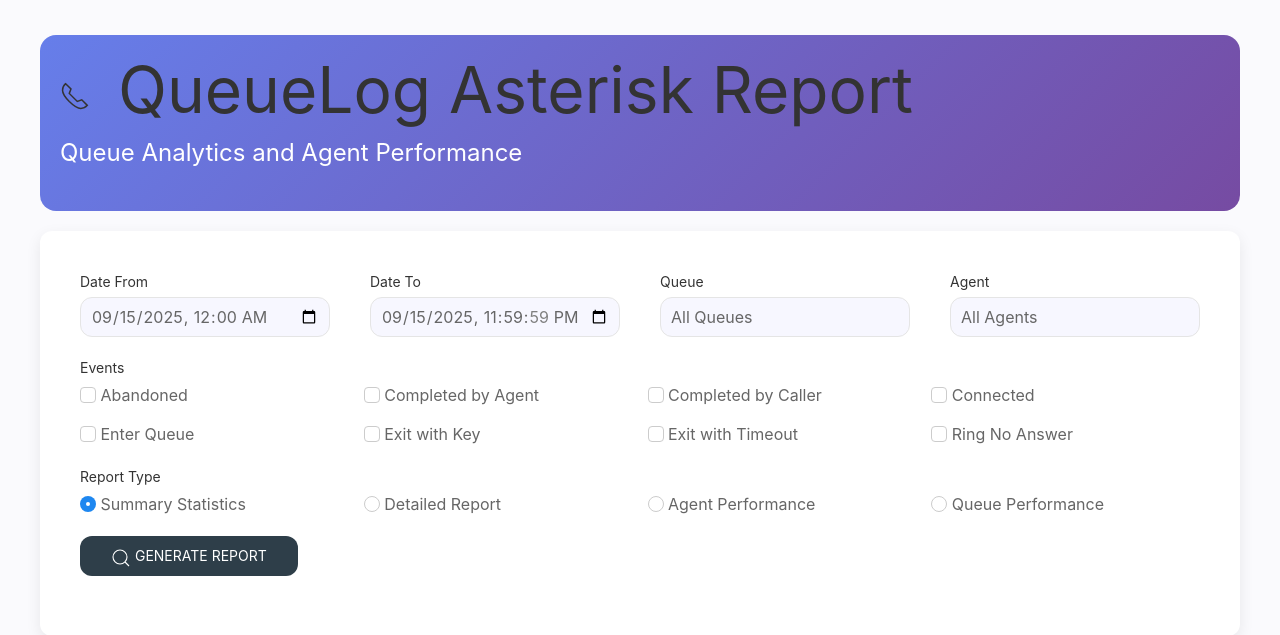
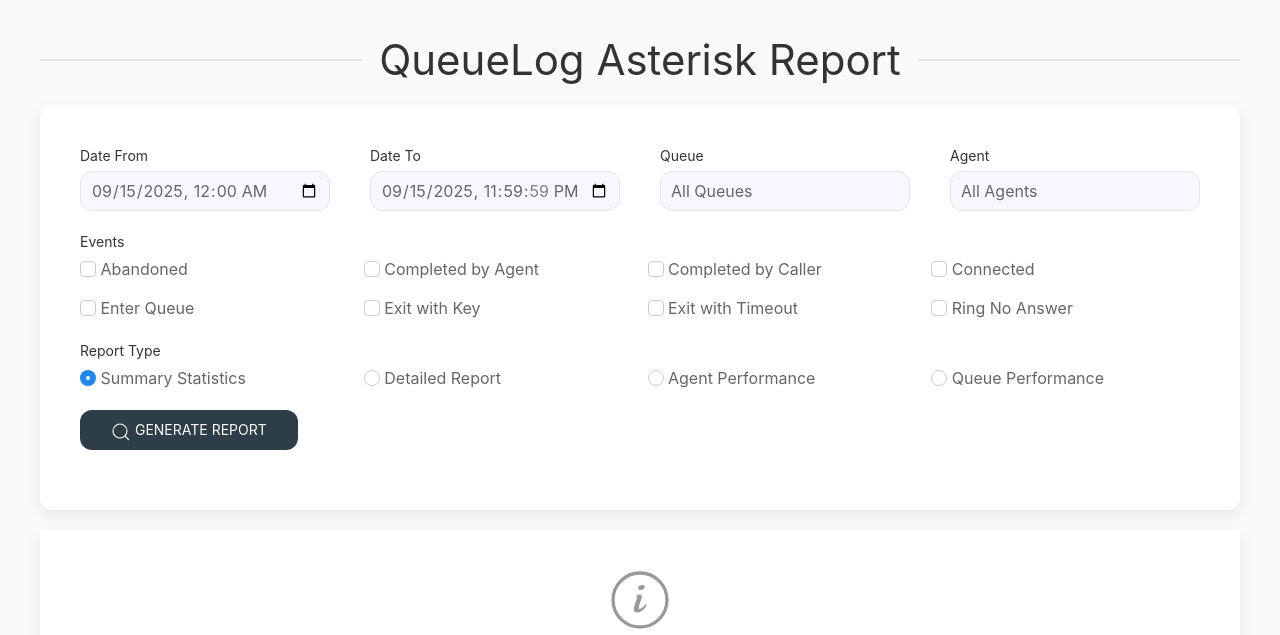
Before and after one commit to radetsky/PearlPBX2, a Django app: page /reports/queuelog/ in a window 1280 px wide. Shown: the part 52-687 px from the top of the page. Run offline with Django 4.2, Linux system fonts and the light colour scheme; the visitor is signed in with stand-in values (Sample User, id 1); data that the repository does not hold is empty; parts of the project's set-up code (start-up, migrations or seed data) failed here and were passed over; some libraries are stand-ins or nearby versions.

Commit message:
made headers of the reports is the same

```diff
--- a/apps/reports/templates/monitor.html
+++ b/apps/reports/templates/monitor.html
@@ -3,11 +3,10 @@
 {% load static %}
 
 {% block content %}
-<div class="uk-container uk-container-large uk-margin-top">
+<div class="uk-container uk-container-expand uk-margin-top">
     <h1 class="uk-heading-line uk-text-center"><span>Call Recordings Report</span></h1>
-
     <!-- Filter form -->
-    <div class="uk-card uk-card-default uk-card-body uk-margin-large-top uk-border-rounded">
+    <div class="uk-card uk-card-default uk-card-body uk-margin-bottom uk-border-rounded">
         <div class="uk-card-header uk-padding-small">
             <h3 class="uk-card-title uk-margin-remove-bottom">
                 <span uk-icon="settings" class="uk-margin-small-right"></span>Filters
--- a/apps/reports/templates/queue.html
+++ b/apps/reports/templates/queue.html
@@ -5,19 +5,8 @@
 {% load static %}
 
 {% block content %}
-
 <div class="uk-container uk-container-expand uk-margin-top">
-    <!-- Header -->
-    <div class="report-card">
-        <h1 class="uk-heading-medium uk-margin-remove">
-            <span uk-icon="icon: receiver; ratio: 1.5" class="uk-margin-small-right"></span>
-            QueueLog Asterisk Report
-        </h1>
-        <p class="uk-margin-small-top uk-text-large">
-            Queue Analytics and Agent Performance
-        </p>
-    </div>
-
+    <h1 class="uk-heading-line uk-text-center"><span>QueueLog Asterisk Report</span></h1>
     <!-- Filter Form -->
     <div class="uk-card uk-card-default uk-card-body uk-margin-bottom uk-border-rounded">
         <form method="post" class="uk-form-stacked">
```
Also changed, not shown: apps/reports/templates/cdr.html (+4 -5 lines).
